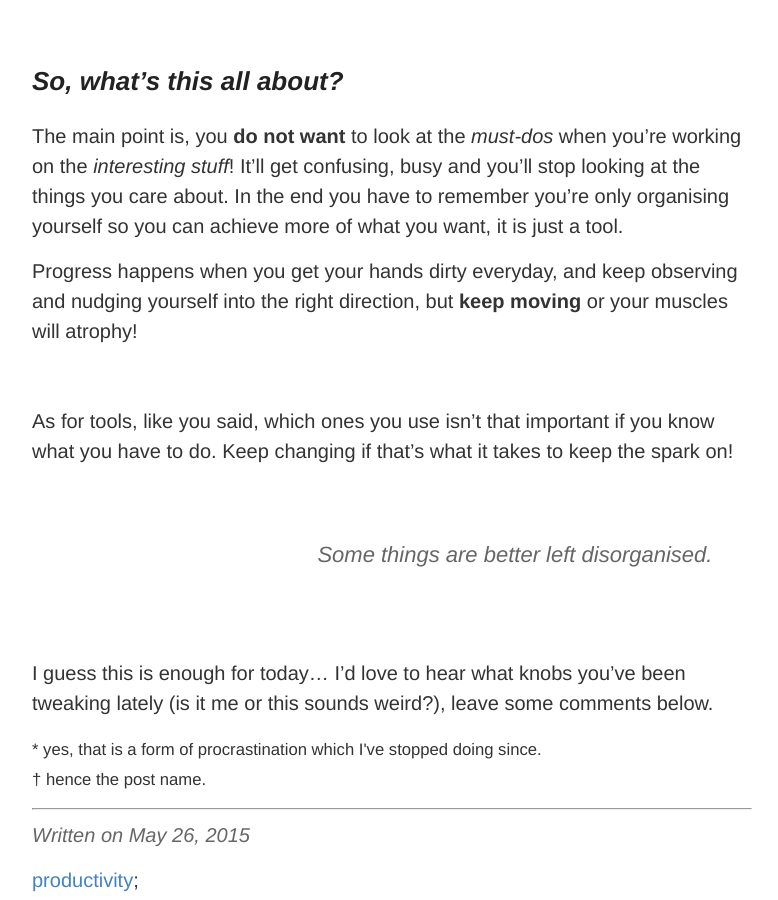
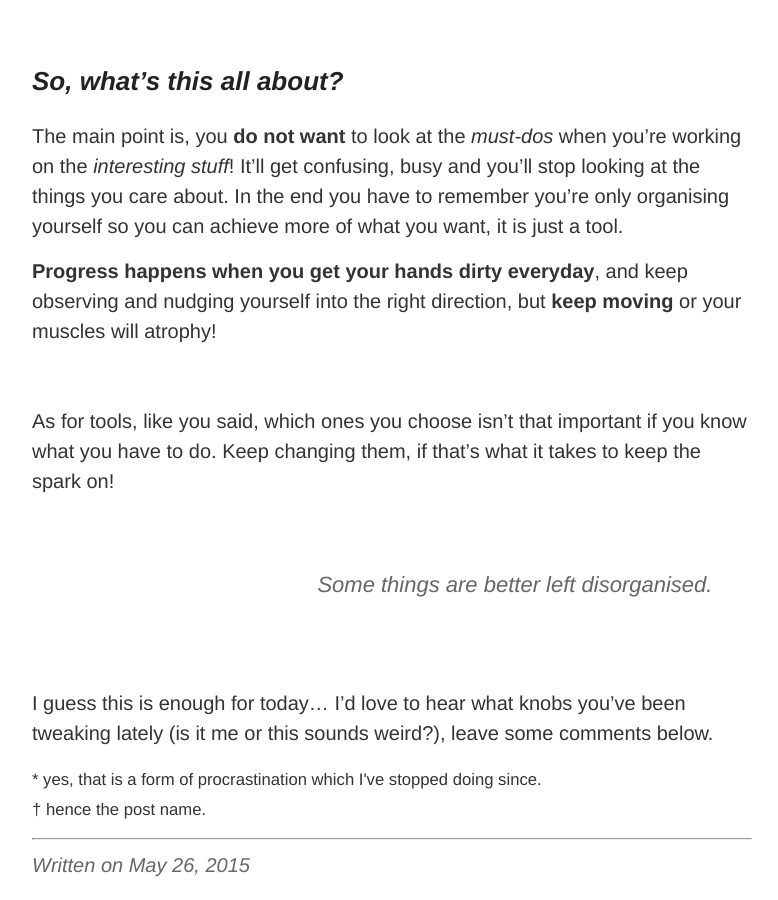
Before and after one commit to DiogoNeves/diogoneves.github.io, a Jekyll site: the page built from _posts/2015-05-26-twodos.markdown, in a window 1280 px wide and 900 px high, scrolled down 3845 px. Shown: the whole window, without its empty margins (248-1026 px from the left). Built offline with Jekyll 4.4.1, drawn with Linux system fonts in a browser that asks for light colours; comment, search, counter and statistics services are not loaded.

Commit message:
corrections

```diff
--- a/_posts/2015-05-26-twodos.markdown
+++ b/_posts/2015-05-26-twodos.markdown
@@ -140,13 +140,13 @@ working on the _interesting stuff_! It'll get confusing, busy and you'll stop
 looking at the things you care about. In the end you have to remember you're only
 organising yourself so you can achieve more of what you want, it is just a tool.
 
-Progress happens when you get your hands dirty everyday, and keep observing
+**Progress happens when you get your hands dirty everyday**, and keep observing
 and nudging yourself into the right direction, but **keep moving** or your muscles
 will atrophy!
 &nbsp;
 &nbsp;
-As for tools, like you said, which ones you use isn't that important if you know
-what you have to do. Keep changing if that's what it takes to keep the spark on!
+As for tools, like you said, which ones you choose isn't that important if you know
+what you have to do. Keep changing them, if that's what it takes to keep the spark on!
 &nbsp;
 
 <blockquote>
```
